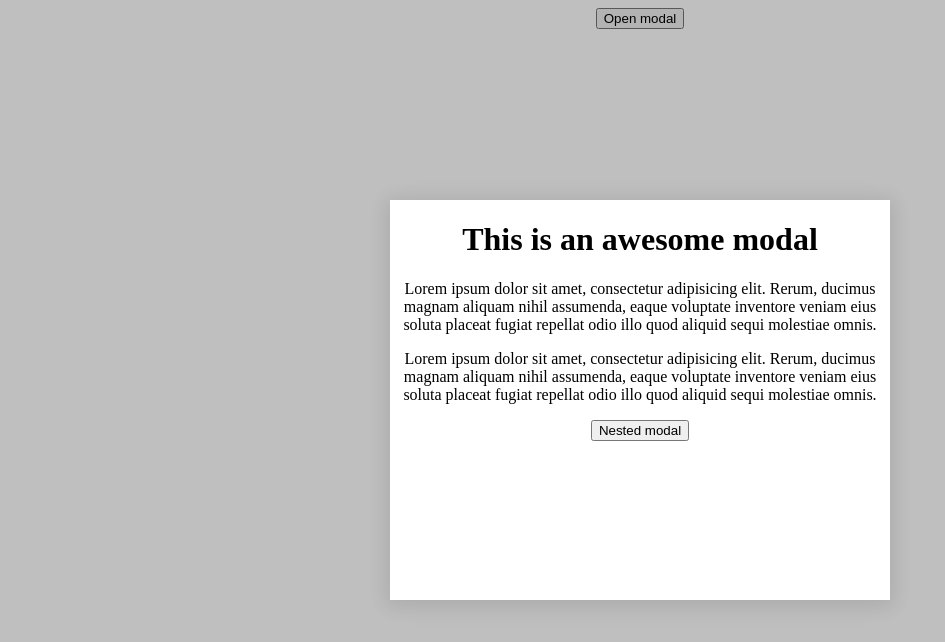
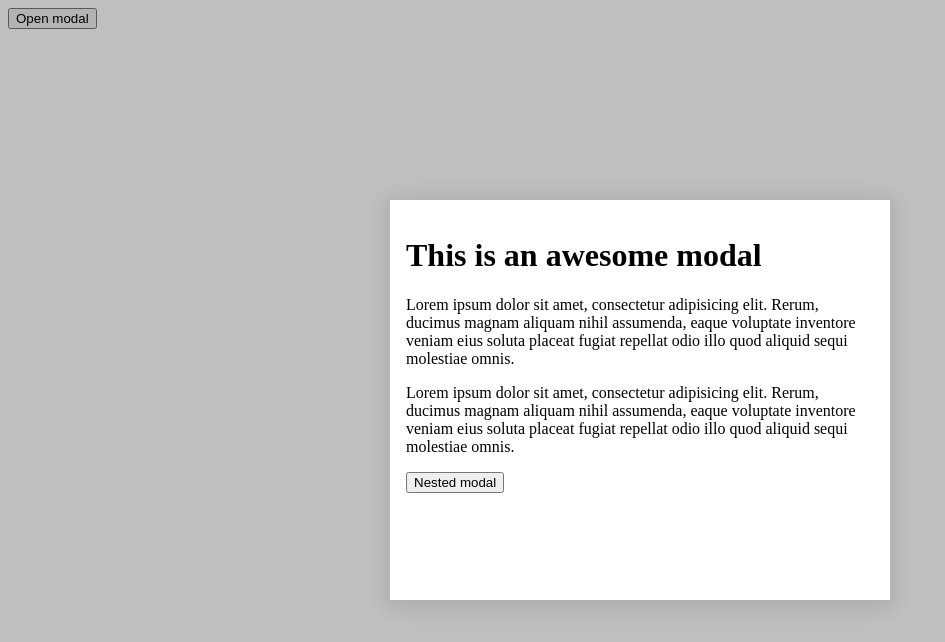
Before and after one commit to stephan281094/modal, a website: page example/index.html in a window 1280 px wide. Both pictures are taken after a click on the button "Open modal". Shown: the whole page, without its empty margins (0-945 px from the left). Drawn offline with Linux system fonts and the light colour scheme.

Commit message:
Remove body styling and add example specific styling

```diff
--- a/example/index.html
+++ b/example/index.html
@@ -4,6 +4,12 @@
   <meta charset="UTF-8">
   <title>Simple vanilla JS modal</title>
   <link rel="stylesheet" href="modal.css">
+  <style>
+    /* Example specific styling */
+    [data-modal] {
+      padding: 1rem;
+    }
+  </style>
 </head>
 <body>
   <button data-modaltrigger="awesome">Open modal</button>
--- a/example/modal.css
+++ b/example/modal.css
@@ -1,11 +1,6 @@
 .modal-wrapper,
 [data-modal] {
   box-sizing: border-box;
-}
-
-body {
-  height: 100%;
-  text-align: center;
 }
 
 .modal-wrapper {
```
